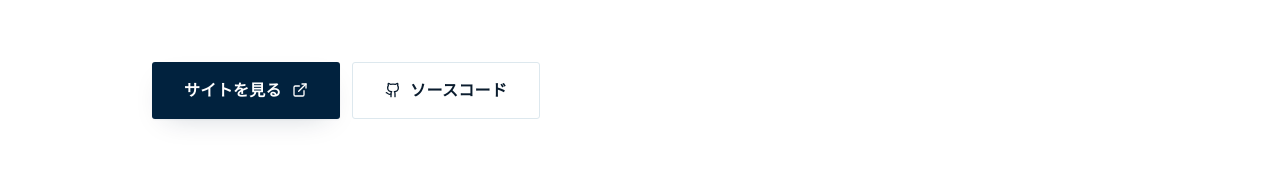
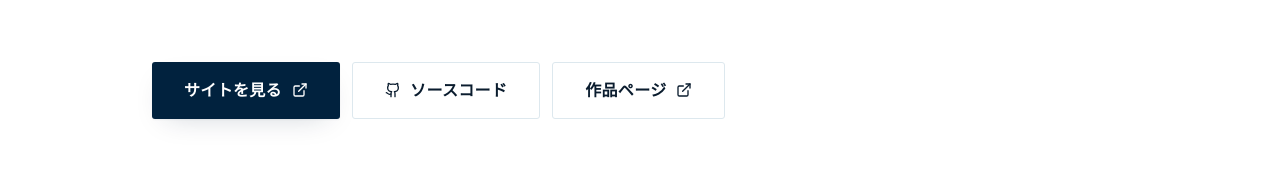
Before and after one commit to skphooh/skphooh, a Next.js app: page /projects/utinoko in a window 1280 px wide. Shown: the part 1588-1757 px from the top of the page. Built offline with nearby package versions, Linux system fonts and the light colour scheme.

Commit message:
feat: add external links support for projects and records

```diff
--- a/src/app/projects/[slug]/page.tsx
+++ b/src/app/projects/[slug]/page.tsx
@@ -178,6 +178,18 @@ export default async function ProjectPage({ params }: PageProps) {
                             ソースコード
                         </a>
                     )}
+                    {project.links?.map((link) => (
+                        <a
+                            key={link.url}
+                            href={link.url}
+                            target="_blank"
+                            rel="noopener noreferrer"
+                            className="btn-ghost"
+                        >
+                            {link.label}
+                            <ExternalLink className="h-4 w-4" />
+                        </a>
+                    ))}
                 </div>
             </section>
 
--- a/src/data/projects.ts
+++ b/src/data/projects.ts
@@ -1,4 +1,10 @@
 export type ProjectStatus = "live" | "development" | "archived";
+
+/** 外部掲載ページなど、サイト・ソースコード以外のリンク */
+export interface ProjectLink {
+    label: string;
+    url: string;
+}
 
 export interface ProjectType {
     /** URL に使う識別子。/projects/<slug> になる */
@@ -13,6 +19,8 @@ export interface ProjectType {
     status?: ProjectStatus;
     iframePreview?: boolean;
     details?: string;
+    /** 掲載記事・作品ページなど。リンクボタンの末尾に並ぶ */
+    links?: ProjectLink[];
 }
 
 /** プロダクト。上から見せたい順に並べる */
@@ -42,6 +50,12 @@ export const projects: ProjectType[] = [
         ],
         liveUrl: "https://utinoko.skphooh.com",
         githubUrl: "https://github.com/skphooh/Hack-1",
+        links: [
+            {
+                label: "作品ページ",
+                url: "https://student.redesigner.jp/portfolios/PF75c1f33ff2281285306fcba61a4d443a",
+            },
+        ],
         status: "live",
         iframePreview: true,
         details:
--- a/src/data/records.ts
+++ b/src/data/records.ts
@@ -123,6 +123,10 @@ export const seasonLog: LogEntry[] = [
         links: [
             { label: "受賞記事", url: "https://www.tcu.ac.jp/news/all/20260527-71348/" },
             { label: "デモデーレポート", url: "https://developers.gmo.jp/events/83497/" },
+            {
+                label: "作品ページ",
+                url: "https://student.redesigner.jp/portfolios/PF75c1f33ff2281285306fcba61a4d443a",
+            },
         ],
     },
     {
```
